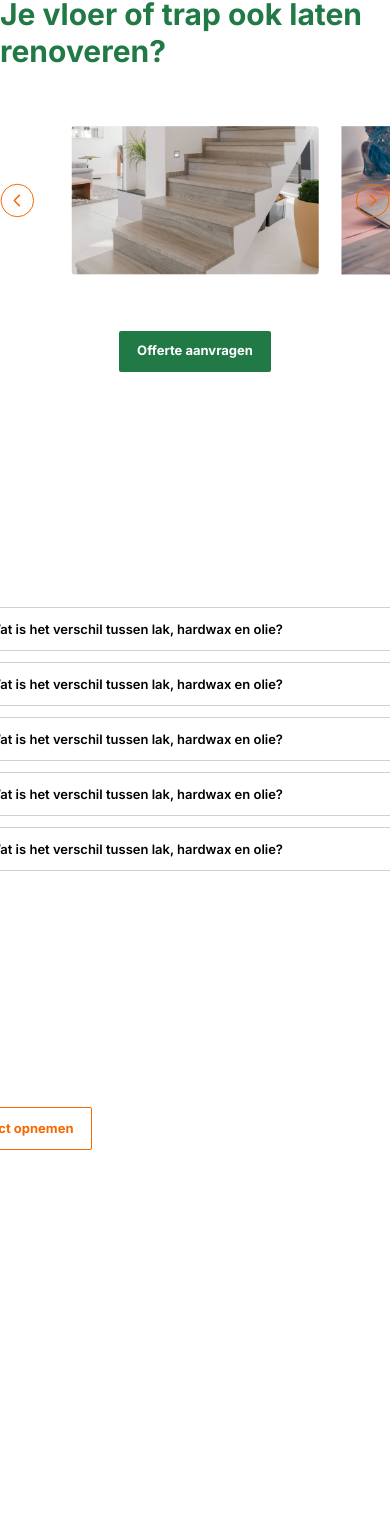
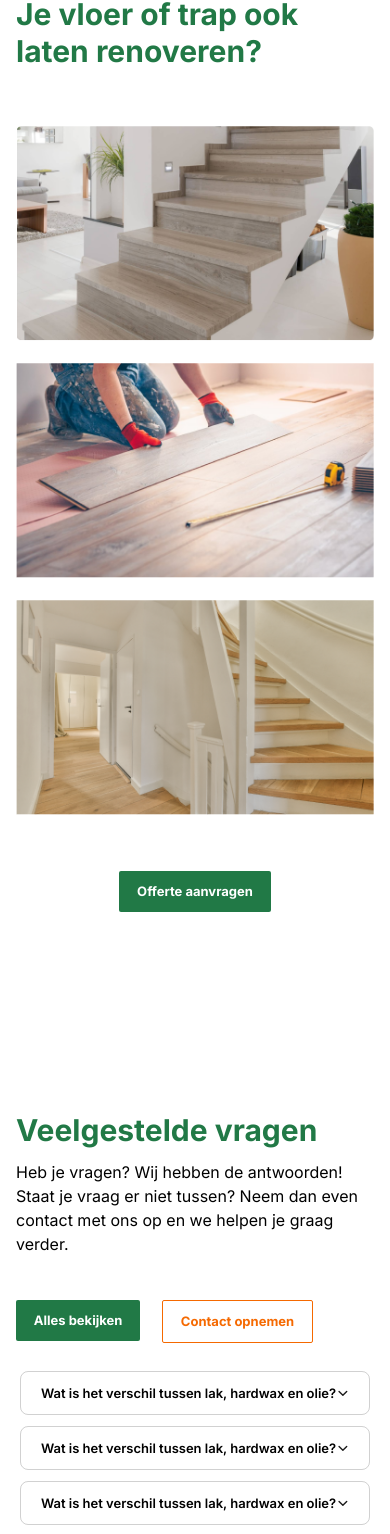
Before and after one commit to GreenTeam88/greenteam-front-end, a Next.js app: page / in a window 390 px wide. Shown: the part 6438-7972 px from the top of the page. Built offline with nearby package versions, Linux system fonts and the light colour scheme.

Commit message:
contact section is responsive

```diff
--- a/src/app/(root)/(routes)/_components/FAQSection.tsx
+++ b/src/app/(root)/(routes)/_components/FAQSection.tsx
@@ -44,7 +44,7 @@ const FAQCard: React.FC<FAQType> = ({ answer, question }) => {
     <div
       onClick={() => setIsOpened((currValue) => !currValue)}
       className={cn(
-        'flex cursor-pointer w-[693px] flex-col px-5 rounded-lg border border-black20 border-opacity-20 py-[11px] gap-[11px]',
+        'flex cursor-pointer lg:w-[693px] flex-col px-5 rounded-lg border border-black20 border-opacity-20 py-[11px] gap-[11px]',
         { 'border-primaryDefault border-opacity-100': isOpened }
       )}
     >
@@ -59,7 +59,7 @@ const FAQCard: React.FC<FAQType> = ({ answer, question }) => {
 
 const ParagraphSection = () => {
   return (
-    <div className="flex flex-col gap-[44px] w-[488px]">
+    <div className="flex flex-col gap-[44px] lg:w-[488px]">
       <div className="flex flex-col gap-[11px]">
         <H2 className="text-primaryDefault">Veelgestelde vragen</H2>
         <p>
@@ -77,7 +77,7 @@ const ParagraphSection = () => {
 
 const AllQuestions = () => {
   return (
-    <div className="flex flex-col gap-[11px] ">
+    <div className="flex  flex-col gap-[11px] ">
       {FAQs.map((FAQ) => (
         <FAQCard key={FAQ.question} {...FAQ} />
       ))}
@@ -86,7 +86,7 @@ const AllQuestions = () => {
 };
 export const FAQSection = () => {
   return (
-    <div className="flex py-[88px] w-full items-center justify-center gap-7">
+    <div className="flex px-4 py-[88px] w-full items-center flex-col lg:flex-row justify-center gap-7">
       {/* the paragraph section includes the title , the paragraph and the buttons */}
       <ParagraphSection />
       {/* the AllQuestions component includes all the faq in a list */}
--- a/src/app/(root)/(routes)/_components/contactSection.tsx
+++ b/src/app/(root)/(routes)/_components/contactSection.tsx
@@ -5,8 +5,8 @@ import { appConfig } from '@/config';
 const ContactInfo = () => {
   return (
     <div className="flex flex-col gap-[40px] pr-[22px]">
-      <div className="flex items-center gap-[33px] ">
-        <h4 className="text-[25px] text-primaryDefault  tracking-[-2%] font-semibold w-[313px]">
+      <div className="flex flex-col lg:flex-row items-start lg:items-center gap-3 lg:gap-[33px] ">
+        <h4 className="text-[25px] text-primaryDefault  tracking-[-2%] font-semibold lg:w-[313px]">
           Geen vraag is te gek, we helpen je graag verder!
         </h4>
         <SecondaryOutlinedBtn>Contact opnemen</SecondaryOutlinedBtn>
@@ -58,8 +58,8 @@ const ContactInfo = () => {
 
 export const ContactSection = () => {
   return (
-    <div className="py-24 flex items-center justify-center ">
-      <div className="flex w-[1199px] max-w-full justify-between">
+    <div className="py-24 flex items-center px-3 lg:px-0 justify-center ">
+      <div className="flex flex-col gap-14 lg:gap-0 lg:flex-row lg:w-[1199px] max-w-full justify-between">
         {/* the contact info section includes email , phone , location and opening times */}
         <ContactInfo />
         <img className="w-[400px]" src="/home/locations.png" />
--- a/src/app/(root)/(routes)/_components/floorAndStairsSection.tsx
+++ b/src/app/(root)/(routes)/_components/floorAndStairsSection.tsx
@@ -5,16 +5,16 @@ const floorStairsImages: string[] = ['/home/stair1.png', '/home/floor.png', '/ho
 
 export const FloorAndStairs = () => {
   return (
-    <div className="flex flex-col items-center py-28 gap-14">
+    <div className="flex flex-col items-center px-4 lg:px-0 py-28 gap-14">
       <H2 className="text-primaryDefault">Je vloer of trap ook laten renoveren?</H2>
       <div className="flex gap-[36px]">
-        <img src="/icons/orangeLeftArrow.svg" />
-        <div className="flex gap-[22px]">
+        <img className="hidden lg:block" src="/icons/orangeLeftArrow.svg" />
+        <div className="flex flex-col lg:flex-row gap-[22px]">
           {floorStairsImages.map((img) => (
-            <img src={img} key={img} className="w-[385px]" />
+            <img src={img} key={img} className=" lg:w-[385px]" />
           ))}
         </div>
-        <img src="/icons/orangeLeftArrow.svg" className="rotate-180" />
+        <img src="/icons/orangeLeftArrow.svg" className="rotate-180 hidden lg:block" />
       </div>
       <PrimaryBtn>Offerte aanvragen</PrimaryBtn>
     </div>
```
